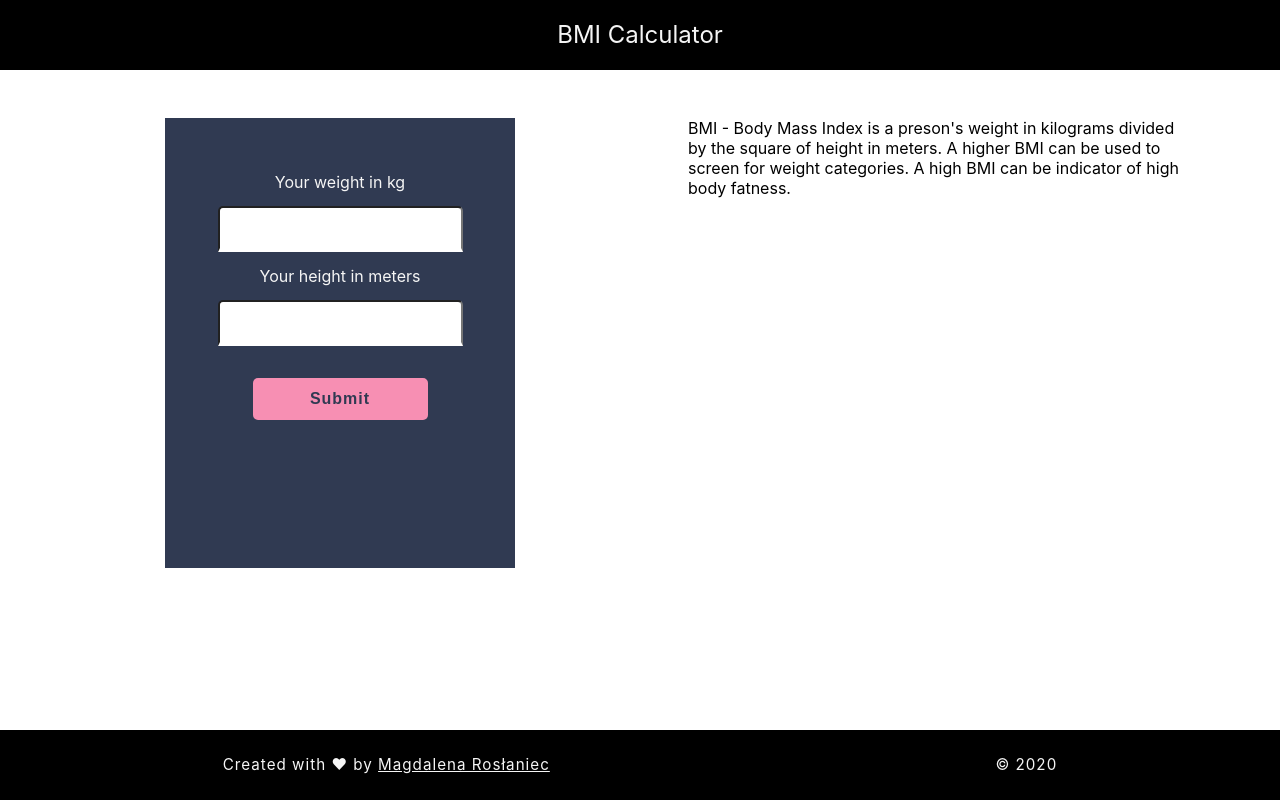
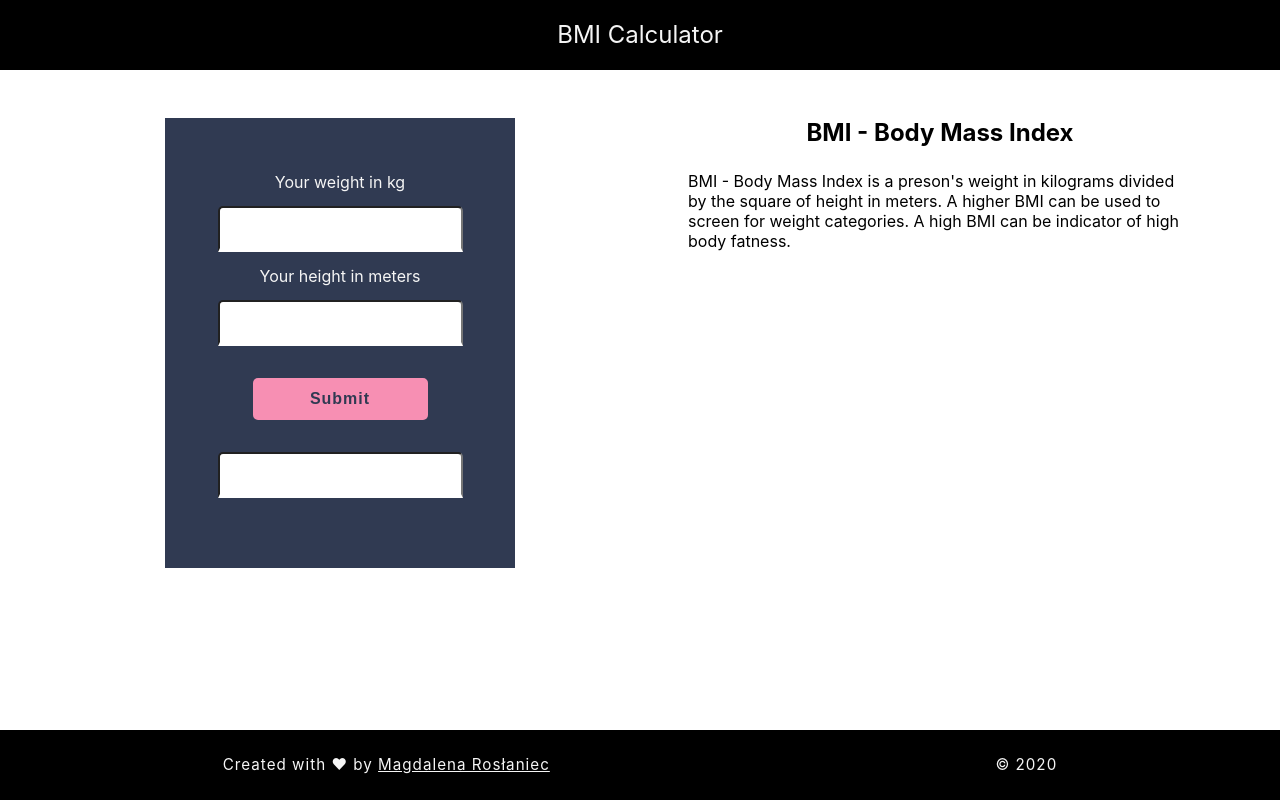
Before and after one commit to maknetaRo/bmi, a React (Create React App) app: page / in a window 1280 px wide. Built offline with nearby package versions, Linux system fonts and the light colour scheme.

Commit message:
Add result of form

```diff
--- a/src/components/BmiDescription/BmiDescription.js
+++ b/src/components/BmiDescription/BmiDescription.js
@@ -1,11 +1,7 @@
-import React from 'react';
+import React from "react";
 
 function BmiDescription(props) {
-    return (
-        <p className={props.class}>
-            {props.text}
-        </p>
-    )
+  return <p className={props.data.class}>{props.data.titles}</p>;
 }
 
-export default BmiDescription
+export default BmiDescription;
--- a/src/components/BmiForm/BmiForm.css
+++ b/src/components/BmiForm/BmiForm.css
@@ -29,7 +29,8 @@
   line-height: 3;
 }
 
-input[type="number"] {
+input[type="number"],
+input[type="text"] {
   width: 70%;
   line-height: 2.5rem;
   padding-left: 0.75rem;
@@ -37,6 +38,7 @@ input[type="number"] {
   border-radius: 5px 5px 0 0;
   font-size: 1.1rem;
   outline: transparent;
+  text-align: center;
 }
 input[type="number"]:hover,
 input[type="number"]:focus {
--- a/src/components/BmiForm/BmiForm.js
+++ b/src/components/BmiForm/BmiForm.js
@@ -6,28 +6,37 @@ class BmiForm extends Component {
     super(props);
     this.state = {
       kilos: undefined,
-      cm: undefined,
+      meters: undefined,
       score: null,
     };
 
-    this.handleSubmit = this.handleSubmit.bind(this);
+    this.handle1Change = this.handle1Change.bind(this);
+    this.handle2Change = this.handle2Change.bind(this);
   }
 
-  handleSubmit(event) {
-    this.setState({
-      kilos: event.target.kilos,
-      cm: event.target.cm,
-    });
-    this.state.score = (this.state.kilos / this.state.cm ** 2).toString();
-    console.log(this.state.score);
+  handle1Change(event) {
+    this.setState({ kilos: event.target.value });
+  }
+  handle2Change(event) {
+    this.setState({ meters: event.target.value });
+  }
+
+  countBmi = (event) => {
+    let bmi = Math.round(
+      ((this.state.kilos / this.state.meters ** 2) * 10) / 10
+    );
+    this.setState({ score: bmi });
     event.preventDefault();
-  }
+  };
+  handleFormReset = () => {
+    this.setState(() => this.state);
+  };
 
   render() {
     return (
       <section className="app-form">
         <div className="box">
-          <form className="form" onSubmit={this.handleSubmit}>
+          <form className="form" id="form">
             <label htmlFor="kilos" className="label-box">
               Your weight in kg
             </label>
@@ -35,24 +44,29 @@ class BmiForm extends Component {
               type="number"
               step="0.01"
               id="kilos"
-              value={this.state.kilos}
               required
+              onChange={this.handle1Change}
             />
 
-            <label htmlFor="cm" className="label-box">
+            <label htmlFor="kilos" className="label-box">
               Your height in meters
             </label>
             <input
               type="number"
               step="0.01"
-              id="cm"
-              value={this.state.cm}
+              id="meters"
               required
+              onChange={this.handle2Change}
             />
 
-            <input type="submit" className="submit-btn" value="Submit" />
+            <input
+              type="submit"
+              className="submit-btn"
+              onClick={this.countBmi}
+              value="Submit"
+            />
+            <input type="text" value={this.state.score} readOnly />
           </form>
-          <h3 className="score">{this.state.score}</h3>
         </div>
       </section>
     );
--- a/src/components/DescBox/DescBox.css
+++ b/src/components/DescBox/DescBox.css
@@ -11,3 +11,8 @@
     width: 50%;
   }
 }
+
+.title-desc {
+  text-align: center;
+  padding-bottom: 1.5rem;
+}
--- a/src/components/DescBox/DescBox.js
+++ b/src/components/DescBox/DescBox.js
@@ -1,13 +1,19 @@
 import React from "react";
 import BmiDescription from "../BmiDescription/BmiDescription";
-import { BMI_TEXT } from "../../const";
+import { BMI_TEXT, BMI_TITLE, BMI_DESC } from "../../const";
 import "./DescBox.css";
 
 function DescBox(props) {
+  const results = BMI_DESC.map((item) => (
+    <BmiDescription class="range" key={item.id} data={item.title} />
+  ));
   return (
     <section className="text-box">
-      <article className="main-desc">{BMI_TEXT}</article>
-      <BmiDescription />
+      <article className="main-desc">
+        <h2 className="title-desc">{BMI_TITLE}</h2>
+        {BMI_TEXT}
+      </article>
+      {results}
     </section>
   );
 }
--- a/src/const.js
+++ b/src/const.js
@@ -1,3 +1,5 @@
+export const BMI_TITLE = "BMI - Body Mass Index";
+
 export const BMI_TEXT =
   "BMI - Body Mass Index is a preson's weight in kilograms divided by the square of height in meters. A higher BMI can be used to screen for weight categories. A high BMI can be indicator of high body fatness.";
 
```
